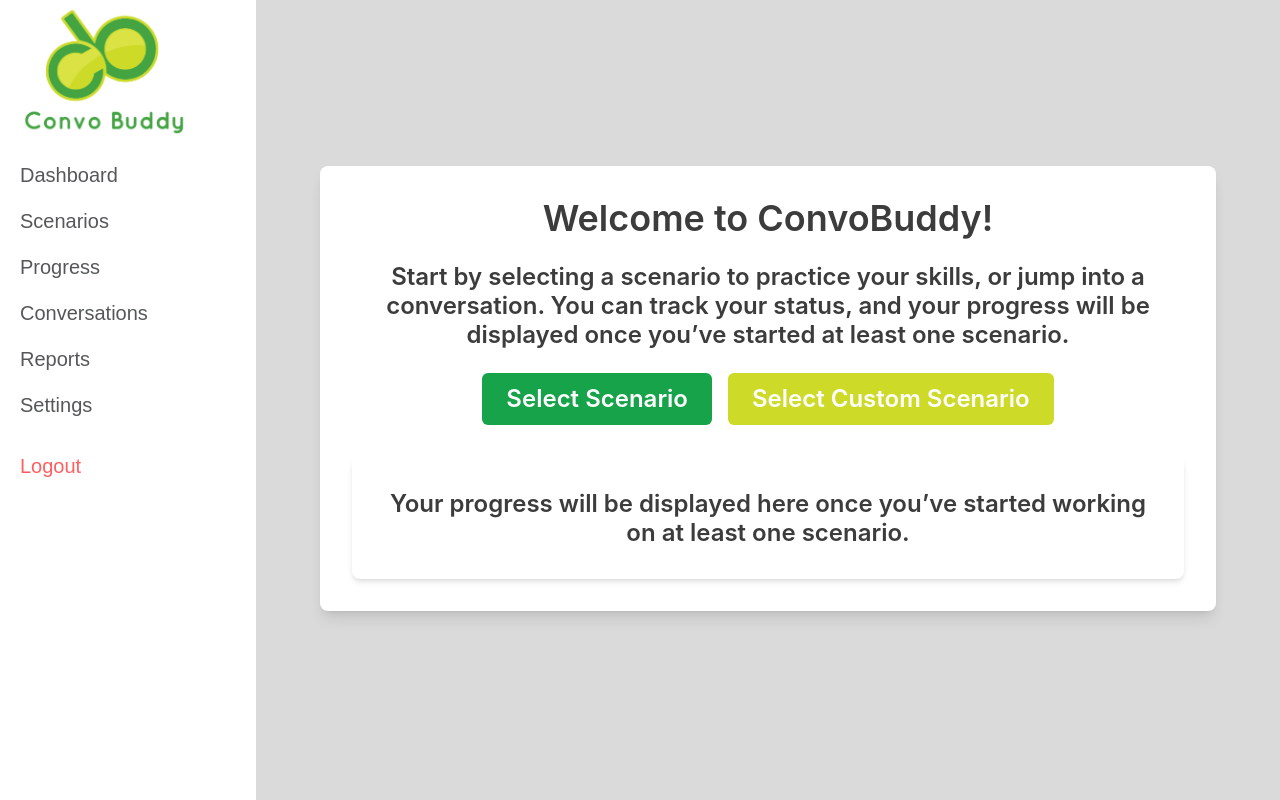
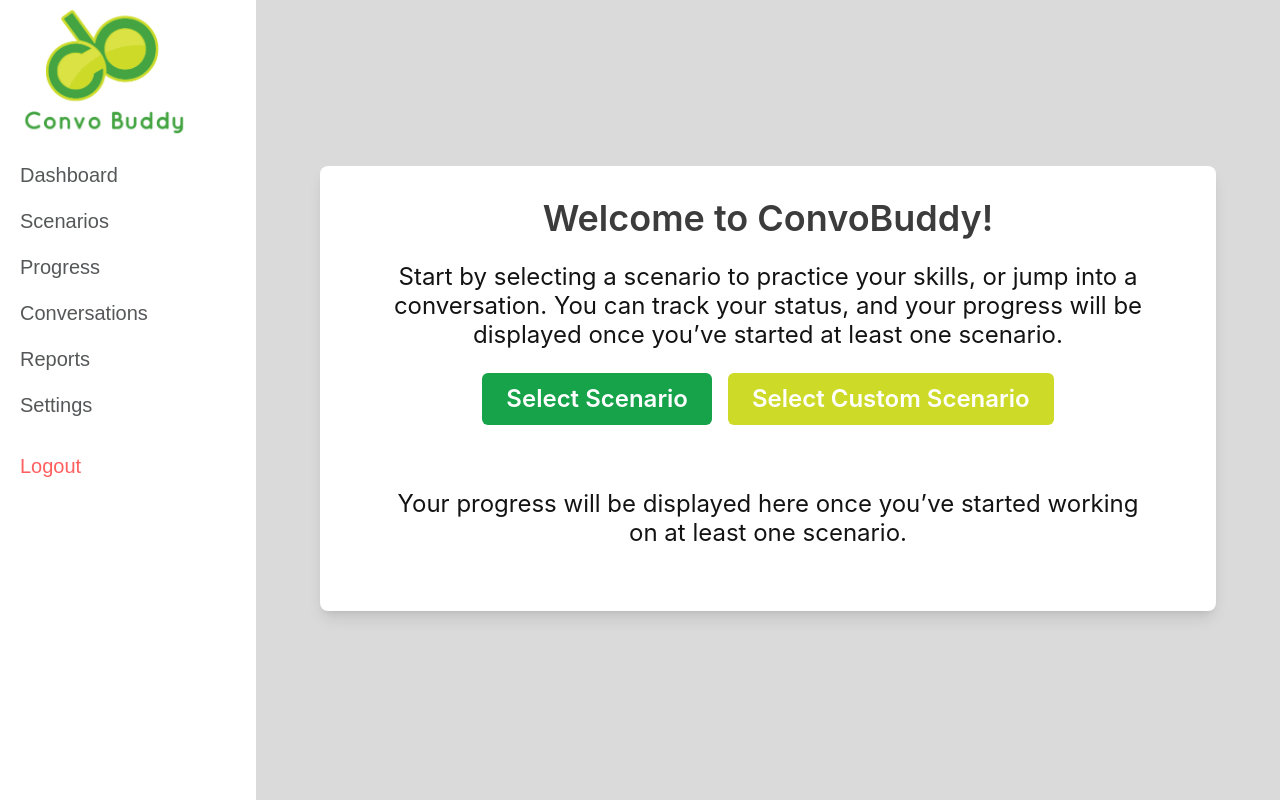
Before and after one commit to ram2312/convo-buddy, a Next.js app: page /dashboard in a window 1280 px wide. Built offline with nearby package versions, Linux system fonts and the light colour scheme.

Commit message:
Update page.tsx

```diff
--- a/app/dashboard/page.tsx
+++ b/app/dashboard/page.tsx
@@ -33,7 +33,7 @@ export default function Dashboard() {
             </h1>
             <p
               className="text-center mb-6"
-              style={{ color: '#3C3C3C', fontFamily: 'Inter, sans-serif', fontSize: '24px', fontWeight: '600', lineHeight: 'normal' }}
+              style={{ color: '#131313', fontFamily: 'Inter, sans-serif', fontSize: '24px', fontWeight: '400', lineHeight: 'normal' }}
             >
               Start by selecting a scenario to practice your skills, or jump into a conversation.
               You can track your status, and your progress will be displayed once you’ve started
@@ -59,10 +59,10 @@ export default function Dashboard() {
             </div>
 
             {/* Progress Message */}
-            <div className="bg-white p-8 shadow-md rounded-lg">
+            <div className="bg-white p-8 ">
               <p
                 className="text-center"
-                style={{ color: '#3C3C3C', fontFamily: 'Inter, sans-serif', fontSize: '24px', fontWeight: '600', lineHeight: 'normal' }}
+                style={{ color: '#131313', fontFamily: 'Inter, sans-serif', fontSize: '24px', fontWeight: '400', lineHeight: 'normal' }}
               >
                 Your progress will be displayed here once you’ve started working on at least one scenario.
               </p>
```
